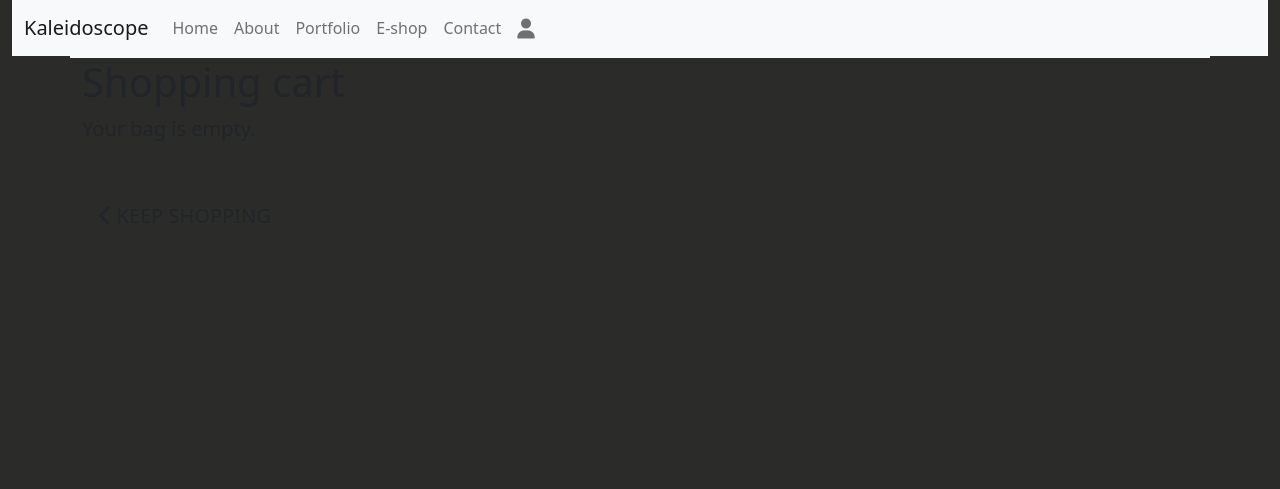
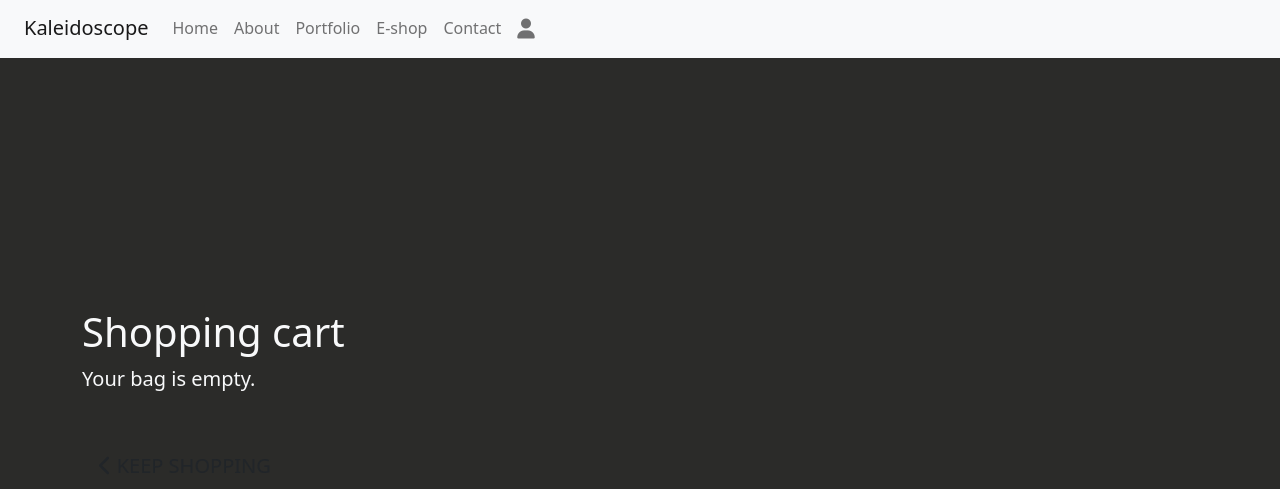
Before and after one commit to Anelairam/kaleidoscope, a Django app: page /shopping_cart/ in a window 1280 px wide. Shown: the top 489 px of the page. Run offline with Django 4.2, Linux system fonts and the light colour scheme; some libraries are stand-ins or nearby versions.

Commit message:
Shopping bag template working

```diff
--- a/shopping_cart/contexts.py
+++ b/shopping_cart/contexts.py
@@ -7,7 +7,17 @@ def cart_contents(request):
     cart_items = []
     total = 0
     item_count = 0
+    cart = request.session.get('cart', {})
 
+    for product_id, quantity in cart.items():
+        product = get_object_or_404(Product, pk=product_id)
+        total += quantity * product.price
+        item_count += quantity
+        cart_items.append({
+            'product_id': product_id,
+            'quantity': quantity,
+            'product': product,
+        })
 
     grand_total = total
 
--- a/shopping_cart/templates/shopping_cart/cart.html
+++ b/shopping_cart/templates/shopping_cart/cart.html
@@ -2,7 +2,7 @@
 {% load static %}
 
 {% block page_header %}
-    <div class="container header-container">
+    <div class="container-fluid header-container">
         <div class="row">
             <div class="col"></div>
         </div>
@@ -10,7 +10,7 @@
 {% endblock %}
 
 {% block content %}
-    <div class="container">
+    <div class="container bag-container">
         <div class="row">
             <div class="col">
                 <h1>Shopping cart</h1>
@@ -18,7 +18,7 @@
         </div>
         <div class="row">
             <div class="col">
-                {% if bag_items %}
+                {% if cart_items %}
                     <div class="table-responsive rounded">
                         {{ cart_items }}
                     </div>
--- a/static/css/base.css
+++ b/static/css/base.css
@@ -76,3 +76,8 @@ body{
  .bag {
     background-color: #f8f9fa;
  }
+
+ .bag-container{
+   padding-top: 250px;
+   color: #f8f9fa;
+ }
```
